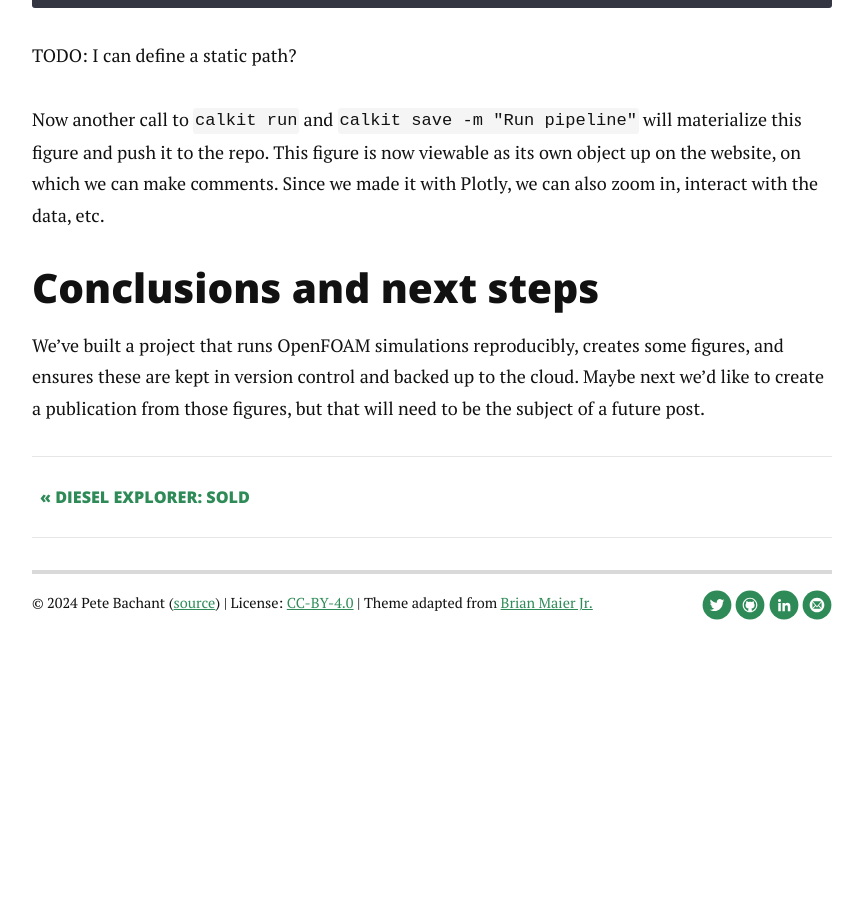
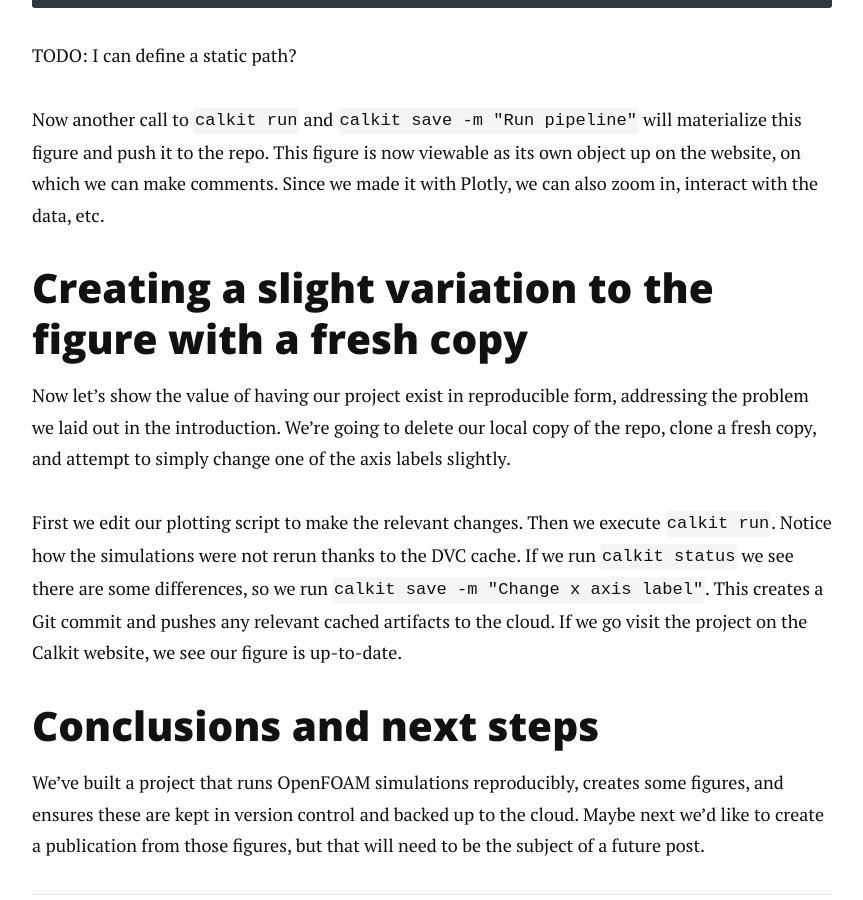
Before and after one commit to petebachant/petebachant.github.io, a Jekyll site: the page built from _posts/2024-10-15-reproducible-openfoam.markdown, in a window 1280 px wide and 900 px high, scrolled down 4938 px. Shown: the whole window, without its empty margins (208-1071 px from the left). Built offline with Jekyll 4.4.1, drawn with Linux system fonts in a browser that asks for light colours; nearby versions of some CDN libraries; comment, search, counter and statistics services are not loaded; before the commit the page ends 5645 px from its top, so only the background shows below that.

Commit message:
Write about the repro problem solution in of-repro post

```diff
--- a/_posts/2024-10-15-reproducible-openfoam.markdown
+++ b/_posts/2024-10-15-reproducible-openfoam.markdown
@@ -181,6 +181,24 @@ on which we can make comments.
 Since we made it with Plotly,
 we can also zoom in, interact with the data, etc.
 
+## Creating a slight variation to the figure with a fresh copy
+
+Now let's show the value of having our project exist in reproducible form,
+addressing the problem we laid out in the introduction.
+We're going to delete our local copy of the repo,
+clone a fresh copy,
+and attempt to simply change one of the axis labels slightly.
+
+First we edit our plotting script to make the relevant changes.
+Then we execute `calkit run`.
+Notice how the simulations were not rerun thanks to the DVC cache.
+If we run `calkit status` we see there are some differences,
+so we run `calkit save -m "Change x axis label"`.
+This creates a Git commit and pushes any relevant cached artifacts to the
+cloud.
+If we go visit the project on the Calkit website, we see our figure is
+up-to-date.
+
 ## Conclusions and next steps
 
 We've built a project that runs OpenFOAM simulations reproducibly,
```
